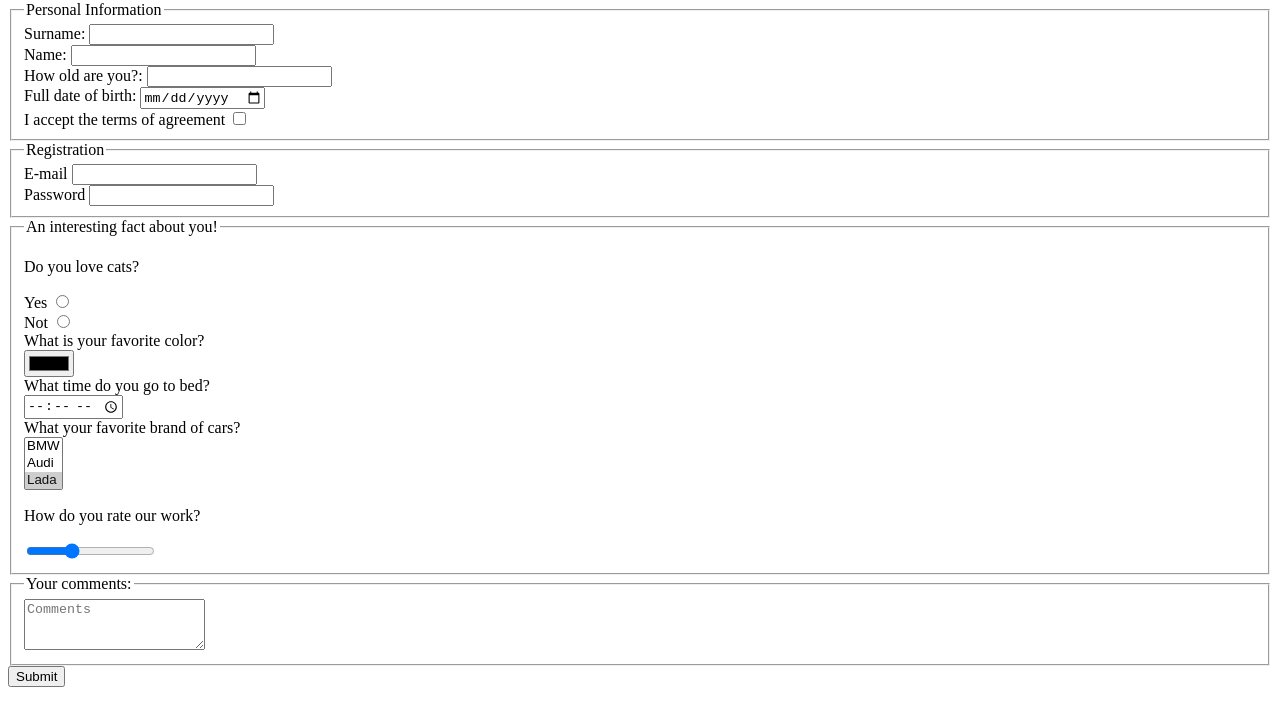
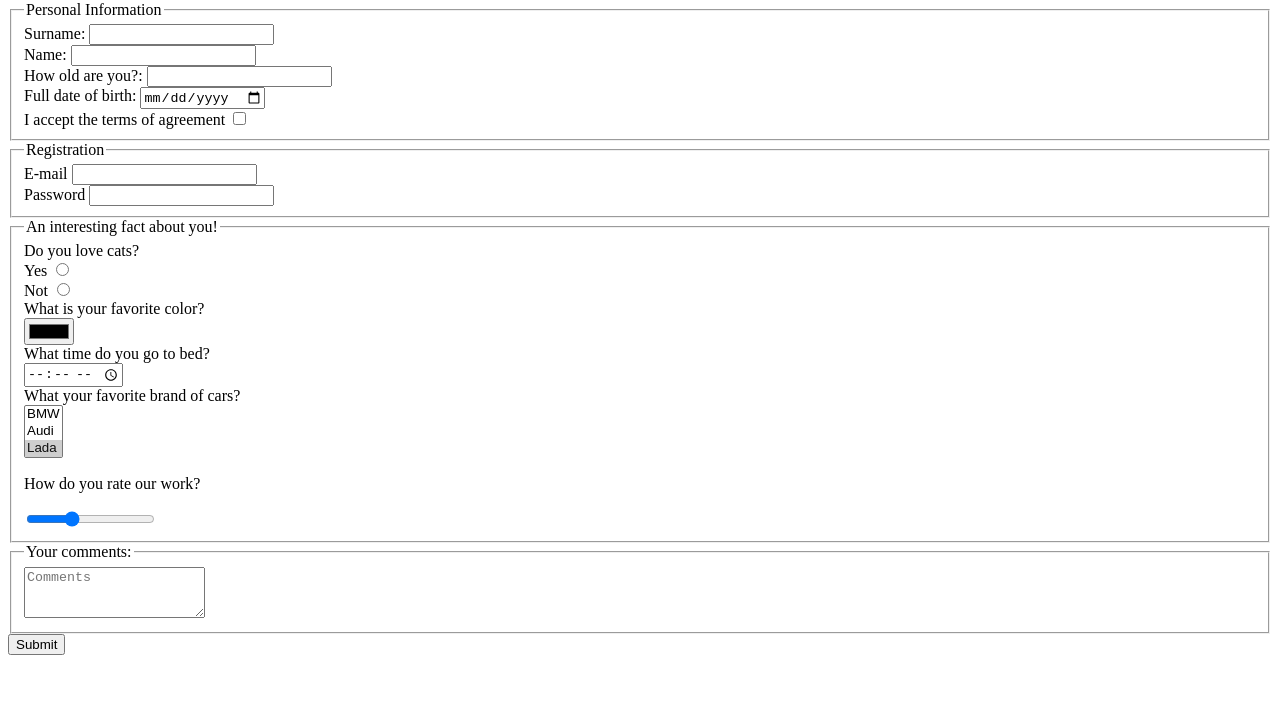
Before and after one commit to ivankvitka/form, a plain HTML site: page index.html in a window 1280 px wide. Shown: the part 79-800 px from the top of the page. Drawn offline with Linux system fonts and the light colour scheme.

Commit message:
update 1

```diff
--- a/index.html
+++ b/index.html
@@ -10,63 +10,77 @@
 
     <fieldset>
         <legend>Personal Information</legend>
+        <div>
             <label for="surname">Surname:</label>
             <input type="text" name="surname" id="surname" required>
-        <br>
+        </div>
+        <div>
             <label for="name">Name:</label>
             <input type="text" name="name" id="name" required>
-        <br>
-        <label for="age" >How old are you?:</label>
+        </div>
+        <div>
+            <label for="age">How old are you?:</label>
             <input type="number" name="age" id="age" minlength="1" maxlength="2">
-        <br>
+        </div>
+        <div>
             <label for="birth-date">Full date of birth:</label>
             <input type="date" name="birth-date" id="birth-date">
-        <br>
+        </div>
+        <div>
             <label for="accept">I accept the terms of agreement</label>
-        <input type="checkbox" name="accept" id="accept">
+            <input type="checkbox" name="acceptAgreement" id="accept">
+        </div>
     </fieldset>
 
     <fieldset>
         <legend>Registration</legend>
+        <div>
             <label for="email">E-mail</label>
             <input type="email" name="email" id="email" required>
-        <br>
+        </div>
+        <div>
             <label for="password">Password</label>
             <input type="password" name="password" id="password" required>
+        </div>
     </fieldset>
 
     <fieldset>
         <legend>An interesting fact about you!</legend>
-        <p>Do you love cats?</p>
+        <label>Do you love cats?</label>
+        <div>
             <label for="yes">Yes</label>
-        <input type="radio" name="radio1" value="yes" id="yes">
-        <br>
+            <input type="radio" name="cats" value="yes" id="yes">
+        </div>
+        <div>
             <label for="not">Not</label>
-        <input type="radio" name="radio2" value="not" id="not">
-        <br>
+            <input type="radio" name="cats" value="not" id="not">
+        </div>
+        <div>
             <label for="color">What is your favorite color?</label>
             <br>
-        <input type="color" name="color" id="color">
-        <br>
+            <input type="color" name="favoriteColor" id="color">
+        </div>
+        <div>
             <label for="time">What time do you go to bed?</label>
             <br>
-        <input type="time" name="time" id="time">
+            <input type="time" name="bedTime" id="time">
+        </div>
+        <div>
+            <label for="cars">What your favorite brand of cars?</label>
             <br>
-        <label for ="select">What your favorite brand of cars?</label>
-        <br>
-        <select id="select" size="3" name="select">
+            <select id="cars" size="3" name="cars">
                 <option>BMW</option>
                 <option>Audi</option>
                 <option selected>Lada</option>
             </select>
-
+        </div>
         <p>How do you rate our work?</p>
-        <input type="range" name="range" id="range" min="1" max="10" value="4">
+        <input type="range" name="workRating" min="1" max="10" value="4">
     </fieldset>
 
     <fieldset>
         <legend>Your comments:</legend>
-        <textarea name="textarea" rows="3" cols="20" placeholder="Comments" autocomplete="off"></textarea>
+        <textarea name="comments" rows="3" cols="20" placeholder="Comments" autocomplete="off"></textarea>
     </fieldset>
 
     <input type="submit" name="submit">
```
Lines whose indentation alone changed are shown as unchanged.
